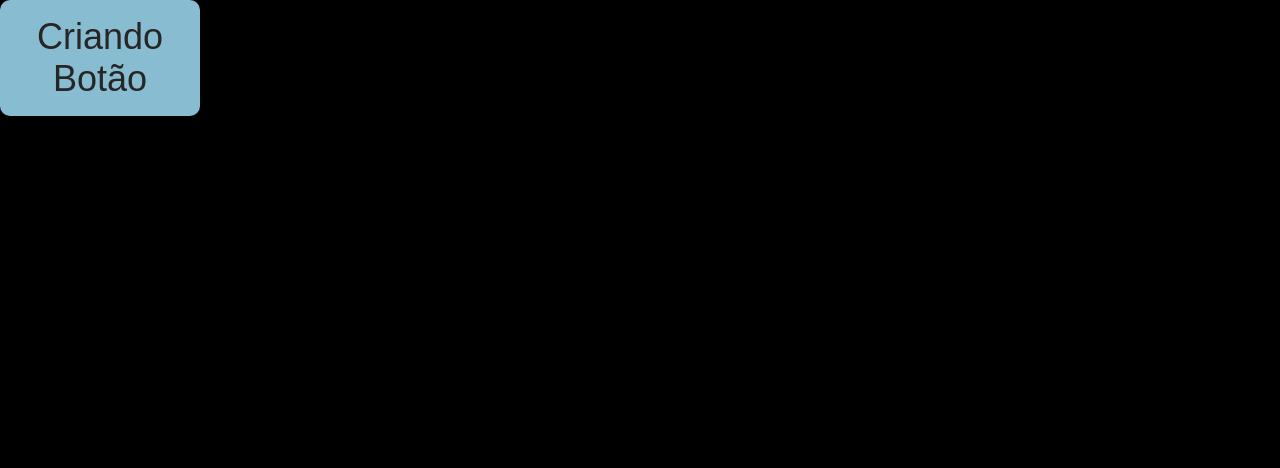
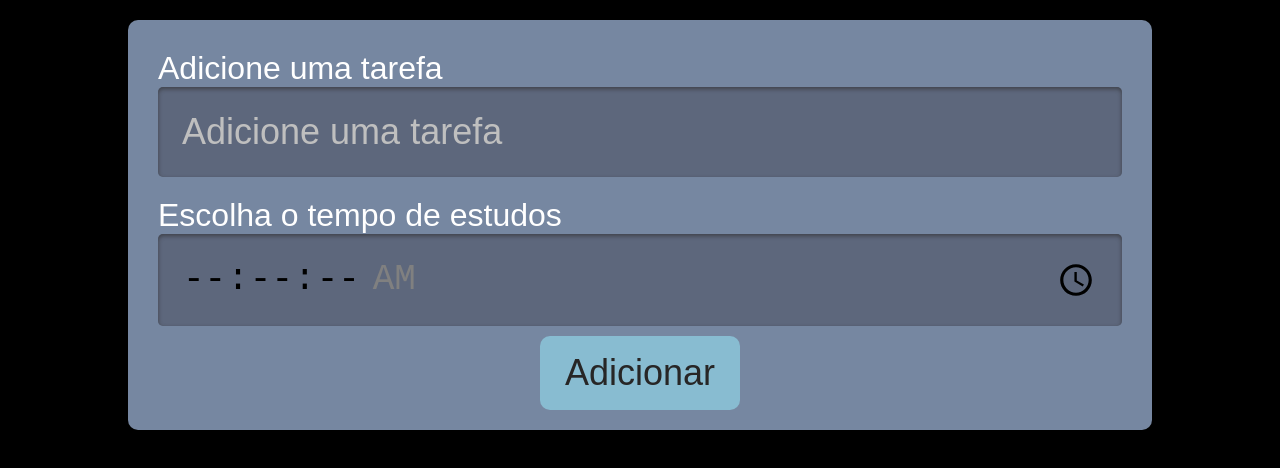
Before and after one commit to LilianCarvalho/Planning, a React (Create React App) app in the folder planning/: page / in a window 1280 px wide. Shown: the top 468 px of the page. Built offline with nearby package versions, Linux system fonts and the light colour scheme.

Commit message:
Create component form

```diff
--- a/planning/src/App.tsx
+++ b/planning/src/App.tsx
@@ -1,6 +1,6 @@
 import React from 'react';
 import { createGlobalStyle } from 'styled-components';
-import { Button } from './Components/Button';
+import Form  from './Components/Form';
 
 const GlobalStyle = createGlobalStyle`
   body {
@@ -20,7 +20,7 @@ function App() {
   return (
     <>
       <GlobalStyle />
-      <Button>Criando Botão</Button>
+      <Form />
     </>
   );
 }
--- /dev/null
+++ b/planning/src/Components/Form/index.tsx
@@ -0,0 +1,34 @@
+import React from "react";
+import {Button} from "../Button";
+import {Container, ContainerFomr, Input, Title } from './styled'
+
+const Form = () => {
+    return(
+        <Container action="">
+            <ContainerFomr >
+                <Title htmlFor="task">Adicione uma tarefa</Title>
+                <Input
+                type="text"
+                name="task"
+                id="task"
+                placeholder="Adicione uma tarefa"
+                required
+                />
+            </ContainerFomr>
+            <ContainerFomr >
+                <Title htmlFor="time">Escolha o tempo de estudos</Title>
+                <Input
+                type="time"
+                name="time"
+                id="time"
+                required step="1"
+                min="00:00:00" max="01:30:00"/>
+            </ContainerFomr>
+                <Button type="submit" >
+                    Adicionar
+                </Button>
+        </Container>
+     )
+ }
+
+export default Form
--- /dev/null
+++ b/planning/src/Components/Form/styled.ts
@@ -0,0 +1,45 @@
+import styled from 'styled-components';
+
+export const Container = styled.form`
+  display:flex;
+  flex-direction: column;
+  background-color: #7687A1;
+  border-radius: 10px;
+  box-shadow: 2px 4px 4px #0000009F;
+  padding: 20px;
+  max-width: 80%;
+  margin: auto;
+  margin-top: 20px;
+`;
+
+export const ContainerFomr = styled.div`
+    padding: 10px;
+    font-family: Arial, Helvetica, sans-serif;
+`
+
+export const Input = styled.input`
+    width: 100%;
+      padding: 8px 12px 4px;
+      box-sizing: border-box;
+      border: unset;
+      border-radius: 5px;
+      background-color: #5D677C;
+      box-shadow: 0px 2px 4px #2D2B2B9F inset;
+
+      &::placeholder {
+        color: #BFBFBF;
+      }
+
+  @media screen and (min-width: 1280px) {
+    flex-direction: row;
+    flex-wrap: wrap;
+    justify-content: space-around;
+    font-size: 2.25rem;
+    padding: 24px;
+    box-sizing: border-box;
+  }
+`
+
+export const Title = styled.label`
+    font-size: 2rem;
+`;
```
